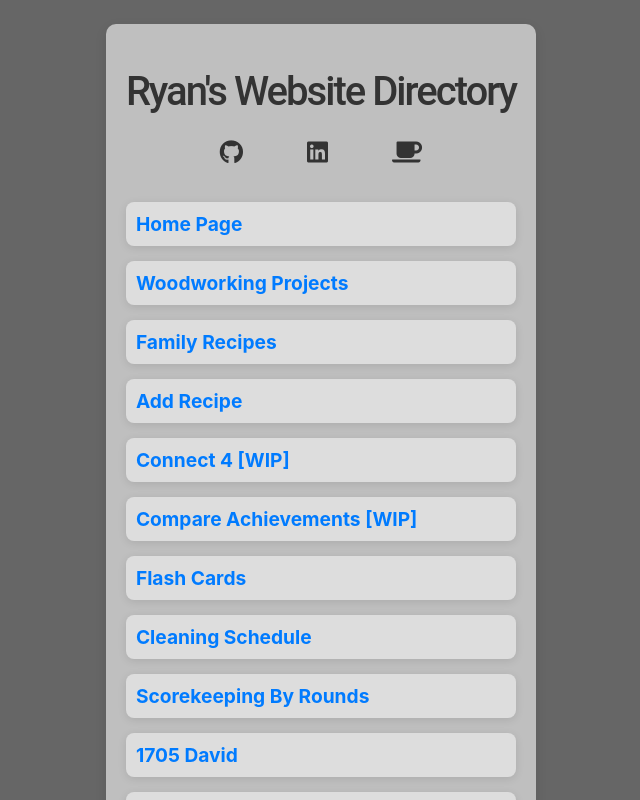
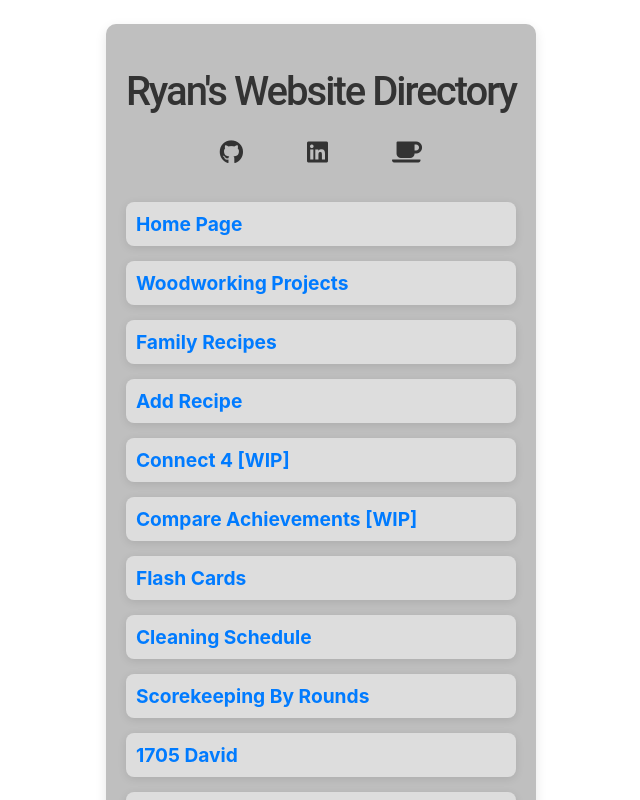
Before and after one commit to rbrock44/directory, an Angular app: page / in a window 1280 px wide. Shown: the top 800 px of the page, without its empty margins (319-959 px from the left). Built offline with nearby package versions, Linux system fonts and the light colour scheme.

Commit message:
Update styles.scss

```diff
--- a/src/styles.scss
+++ b/src/styles.scss
@@ -1,4 +1,4 @@
 /* You can add global styles to this file, and also import other style files */
 body {
-  background-color: rgba(0, 0, 0, 0.6);
+  background-color: 2e2e2e;
 }
```
